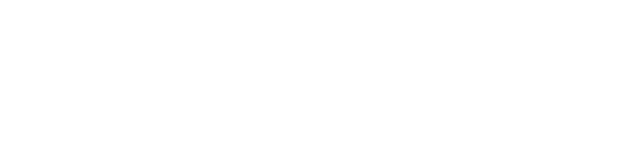
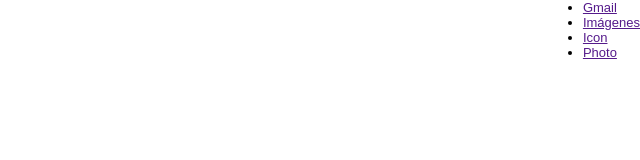
Before and after one commit to Leogarcru/google-clone, a plain HTML site: page index.html in a window 1280 px wide. Shown: the whole page, without its empty margins (640-1280 px from the left). Drawn offline with Linux system fonts and the light colour scheme.

Commit message:
Barra de navegacion se añade la barra de navegacion se añaden estilos a la barra de navegacion se eliminan los estilos por default

```diff
--- a/css/main.css
+++ b/css/main.css
@@ -0,0 +1,24 @@
+*{
+    margin: 0;
+    padding: 0;
+    box-sizing: border-box;
+}
+
+html {
+    font-size: 62.5%;
+}
+
+body{
+    font-size: 1.3rem;
+    font-family: Arial, Helvetica, sans-serif;
+}
+
+header{
+    width: 100%;
+    height: 60px;
+}
+
+header nav{
+    display: flex;
+    justify-content: flex-end;
+}
--- a/index.html
+++ b/index.html
@@ -7,6 +7,15 @@
     <link rel="stylesheet" href="css/main.css">
 </head>
 <body>
-
+    <header>
+        <nav>
+            <ul>
+                <li><a href="">Gmail</a></li>
+                <li><a href="">Imágenes</a></li>
+                <li><a href="">Icon</a></li>
+                <li><a href="">Photo</a></li>
+            </ul>
+        </nav>
+    </header>
 </body>
 </html>
```
